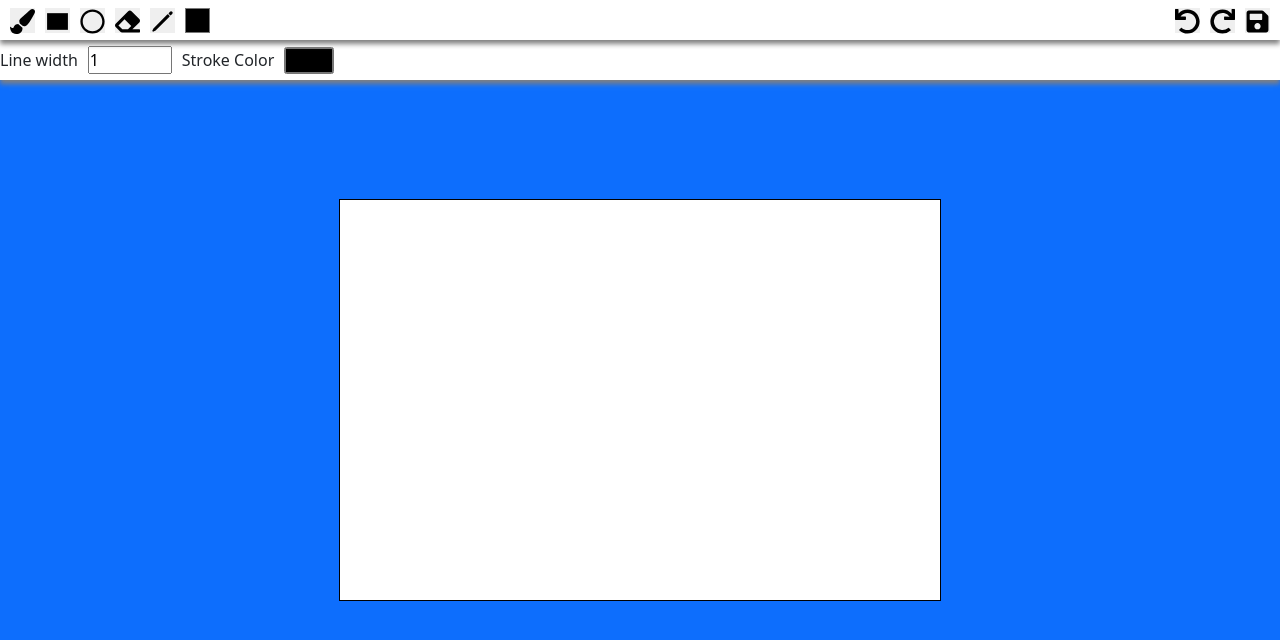
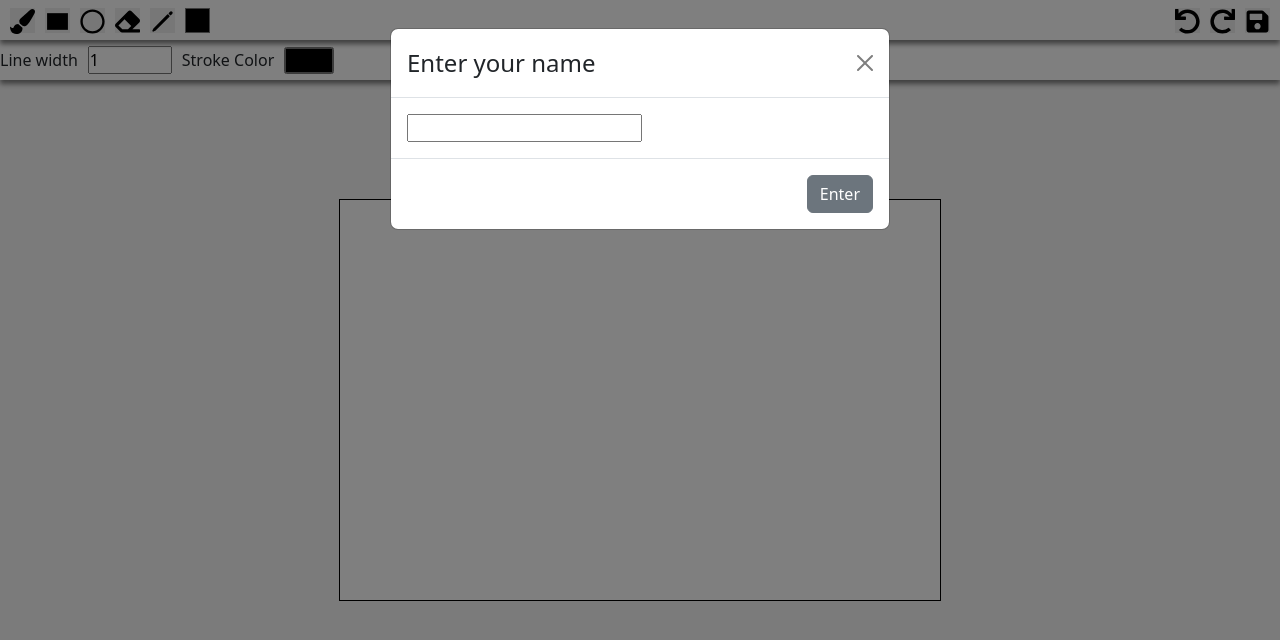
Before and after one commit to Akozyrev222/presentation-app, a React (Vite) app in the folder client/: page /f19229d503d8 in a window 1280 px wide. Shown: the top 640 px of the page. Built offline with nearby package versions, Linux system fonts and the light colour scheme.

Commit message:
add socket connection

```diff
--- a/client/src/App.jsx
+++ b/client/src/App.jsx
@@ -7,7 +7,7 @@ import {BrowserRouter, Route, Routes} from "react-router-dom";
 function App() {
 
     return (
-        <div className='app bg-primary'>
+        <div className='app'>
             <Toolbar/>
             <SettingBar/>
             <Canvas/>
--- a/client/src/components/Canvas.jsx
+++ b/client/src/components/Canvas.jsx
@@ -1,22 +1,75 @@
-import React, {useEffect, useRef} from 'react';
+import React, {useEffect, useRef, useState} from 'react';
 import '../styles/canvas.scss'
 import canvasState from "../store/canvasState.js";
 import toolState from "../store/toolState.js";
 import Brush from "../tools/Brush.js";
+import {Button, Modal} from "react-bootstrap";
+import {useParams} from "react-router-dom";
 
 const Canvas = () => {
     const canvasRef = useRef()
+    const usernameRef = useRef()
+    const [modal, setModal] = useState(true)
+    const params = useParams()
 
     useEffect(() => {
         canvasState.setCanvas(canvasRef.current)
         toolState.setTool(new Brush(canvasRef.current))
     }, []);
 
+    useEffect(() => {
+        if (canvasState.username) {
+            const socket = new WebSocket('ws://localhost:4000/')
+            canvasState.setSocket(socket)
+            canvasState.setSessionId(params.id)
+            socket.onopen = () => {
+                console.log('send')
+                socket.send(JSON.stringify({
+                    id: params.id,
+                    username: canvasState.username,
+                    method: 'connection'
+                }))
+            }
+            socket.onmessage = (event) => {
+                let msg = JSON.parse(event.data)
+                switch (msg.method) {
+                    case 'connection':
+                        console.log(msg)
+                        break
+                    case 'draw':
+                        drawHandler(msg)
+                }
+            }
+        }
+    }, [canvasState.username]);
+
+    const drawHandler = (msg) => {
+
+    }
+
     const mouseDownHandler = () => {
         canvasState.pushToUndo(canvasRef.current.toDataURL())
     }
+    const connectionHandler = () => {
+        canvasState.setUsername(usernameRef.current.value)
+        setModal(false)
+    }
     return (
         <div className='canvas'>
+            <Modal show={modal} onHide={() => {
+            }}>
+                <Modal.Header closeButton>
+                    <Modal.Title>Enter your name</Modal.Title>
+                </Modal.Header>
+                <Modal.Body>
+                    <input type='text' ref={usernameRef}/>
+                </Modal.Body>
+                <Modal.Footer>
+                    <Button variant="secondary" onClick={() => connectionHandler()}>
+                        Enter
+                    </Button>
+                </Modal.Footer>
+            </Modal>
             <canvas onMouseDown={mouseDownHandler} ref={canvasRef} width={600} height={400}></canvas>
         </div>
     );
--- a/client/src/store/canvasState.js
+++ b/client/src/store/canvasState.js
@@ -2,8 +2,11 @@ import {makeObservable} from "mobx";
 
 class CanvasState {
     canvas = null
+    socket = null
+    sessionid = null
     undoList = []
     redoList = []
+    username = ''
 
     constructor() {
         makeObservable(this)
@@ -13,8 +16,19 @@ class CanvasState {
         this.canvas = canvas
     }
 
+    setSessionId(id) {
+        this.sessionid = id
+    }
+
+    setSocket(socket) {
+        this.socket = socket
+    }
+
+    setUsername(username) {
+        this.username = username
+    }
+
     pushToUndo(data) {
-        console.log(data, 'here')
         this.undoList.push(data)
     }
 
--- a/client/src/tools/Brush.js
+++ b/client/src/tools/Brush.js
@@ -1,8 +1,8 @@
 import Tool from "./Tool.js";
 
 export default class Brush extends Tool {
-    constructor(canvas) {
-        super(canvas)
+    constructor(canvas, socket, sessionid) {
+        super(canvas, socket, sessionid)
         this.listen()
     }
 
--- a/client/src/tools/Tool.js
+++ b/client/src/tools/Tool.js
@@ -1,6 +1,8 @@
 export default class Tool {
-    constructor(canvas) {
+    constructor(canvas, socket, sessionid) {
         this.canvas = canvas
+        this.socket = socket
+        this.sessionid = sessionid
         this.ctx = canvas.getContext('2d')
     }
 
```
Also changed, not shown: 1 other file (tests, documents, lock files or other folders).
